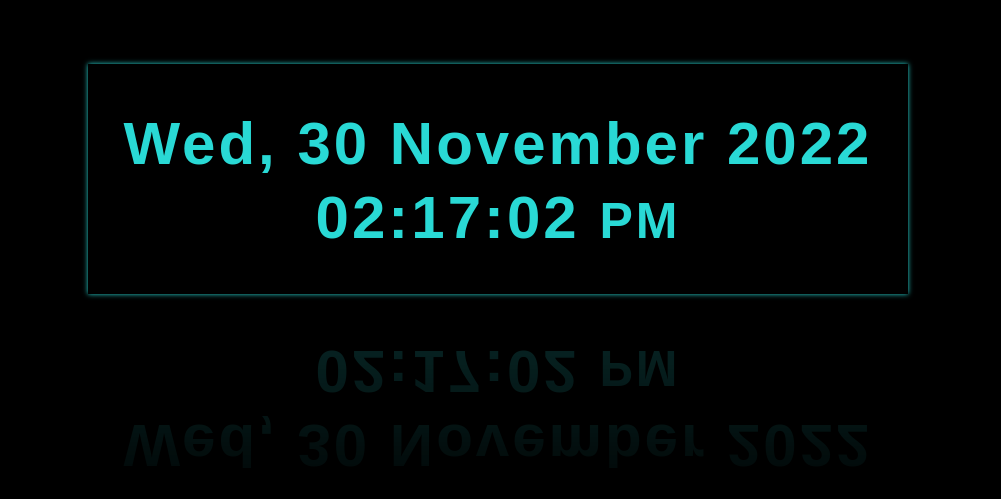
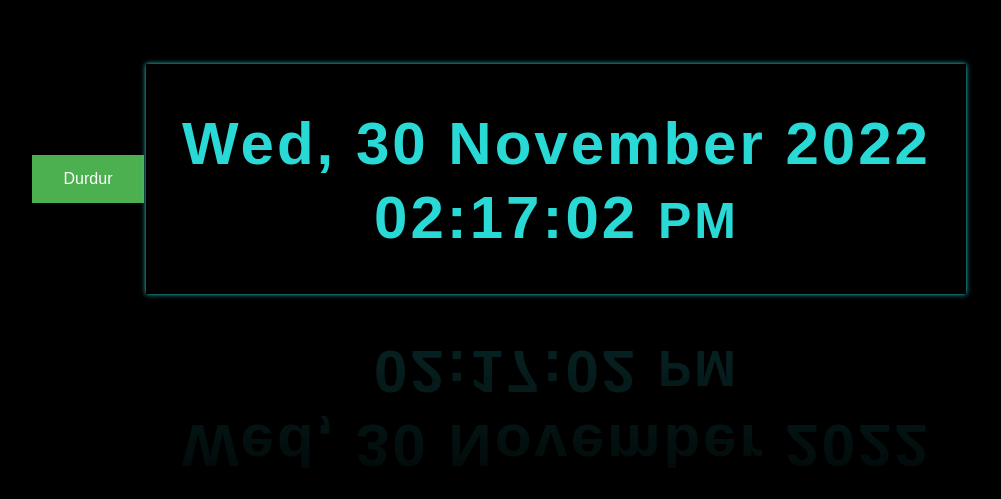
Before and after one commit to Alkan-09/Digital-Clock, a plain HTML site: page index.html in a window 1280 px wide. Shown: the part 221-720 px from the top of the page, without its empty margins (142-1143 px from the left). Drawn offline with Linux system fonts and the light colour scheme; a web font is replaced by a local one.

Commit message:
Zamana müdahale düğmesi #2  çözüldü

```diff
--- a/index.js
+++ b/app.js
@@ -1,4 +1,5 @@
-window.onload = function(){
+    let isStopped = false;
+
     function startTime() {
         let today = new Date();
         let hr = today.getHours();
@@ -22,7 +23,7 @@ window.onload = function(){
         let date = curWeekDay+", "+curDay+" "+curMonth+" "+curYear;
         document.getElementById("date").innerHTML = date;
 
-        setTimeout(function(){ startTime() }, 500);
+        myTimeout = setTimeout(startTime, 500);
     }
     function checkTime(i) {
         if (i < 10) {
@@ -30,5 +31,17 @@ window.onload = function(){
         }
         return i;
     }
+
+    function forceStopTime() {
+        if(isStopped) {
+            startTime();
+            document.getElementById("btn").innerHTML="Durdur";
+        } else {
+            clearTimeout(myTimeout);
+            document.getElementById("btn").innerHTML="Başlat";
+        }
+        isStopped = !isStopped
+
+    }
+
     startTime();
-}
--- a/index.html
+++ b/index.html
@@ -6,18 +6,23 @@
     <meta http-equiv="X-UA-Compatible" content="IE=edge">
     <meta name="viewport" content="width=device-width, initial-scale=1.0">
     <link rel="stylesheet" href="style.css" class="stylesheet">
-    <script type="text/javascript" src="index.js"></script>
     <link href="https://fonts.googleapis.com/css2?family=Stick+No+Bills:wght@200;300;400;500;600;700;800&display=swap" rel="stylesheet">
     <title>Digital Clock</title>
 </head>
 
 <body>
     <div id="clockdate">
+        <div class="button-layer">
+          <button id="btn" class="button" onclick="forceStopTime()">Durdur</button>
+        </div>
         <div class="clockdate-wrapper">
           <div id="date"></div>
           <div id="clock"></div>
         </div>
       </div>
+
+      <script src="app.js"></script>
+
 </body>
 
 </html>
--- a/style.css
+++ b/style.css
@@ -8,6 +8,19 @@
 body{
     background: black;
 }
+
+.button {
+    background-color: #4CAF50;
+    border: none;
+    color: white;
+    padding: 15px 32px;
+    text-align: center;
+    text-decoration: none;
+    display: inline-block;
+    font-size: 16px;
+    margin: 4px 2px;
+    cursor: pointer;
+  }
 
 #clockdate{
     height: 100vh;
```
